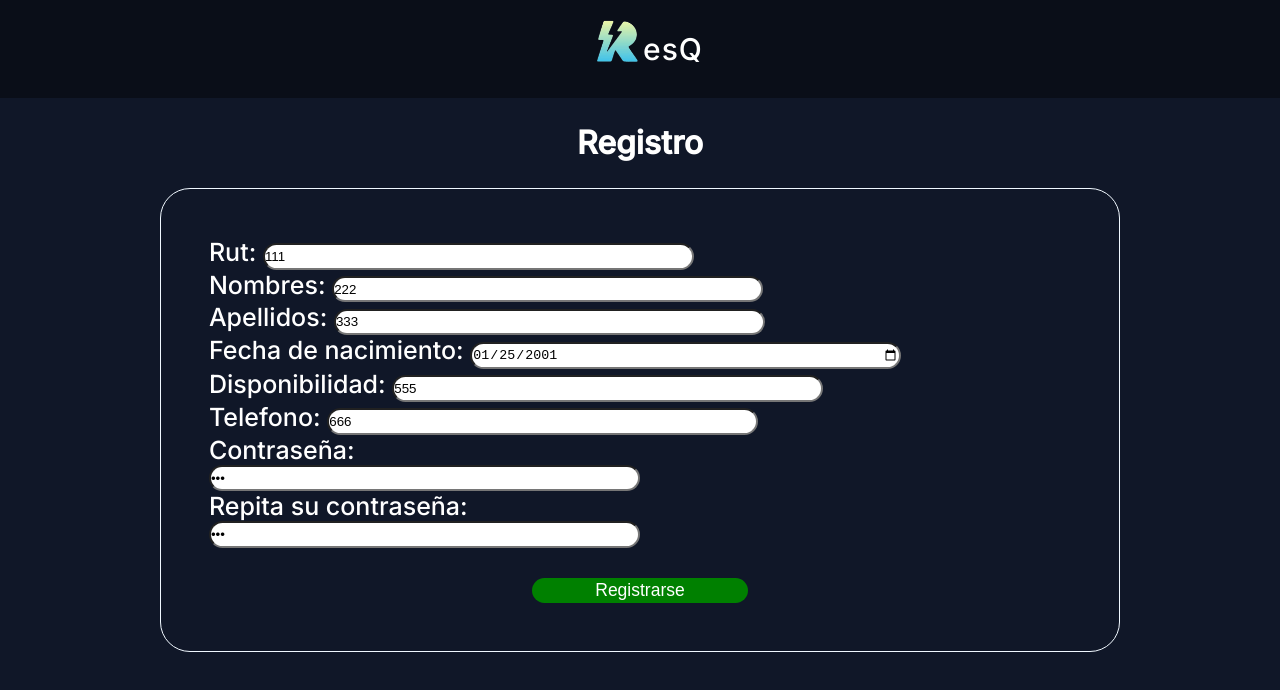
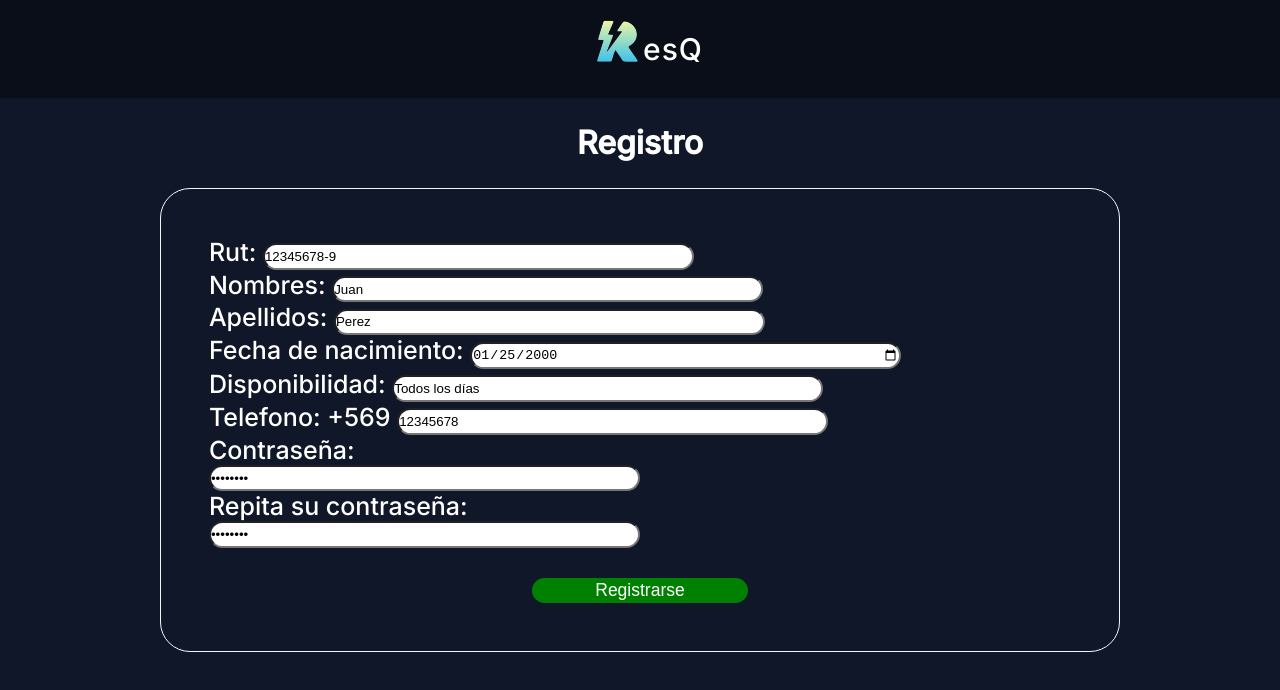
Before and after one commit to Danaxar/tbd-lab1, a Vue app in the folder front/: page /#/register in a window 1280 px wide. Shown: the top 690 px of the page. Built offline with nearby package versions, Linux system fonts and the light colour scheme.

Commit message:
fix: forms default paremeters

```diff
--- a/front/src/vistas/EmergenciasView.vue
+++ b/front/src/vistas/EmergenciasView.vue
@@ -9,7 +9,7 @@
           <div id="formEmergencia">
             <label
               >Nombre:
-              <input type="text" value="emergencia1" />
+              <input type="text" value="" />
             </label>
             <div id="gravedad">
               <h3 style="margin-top: 20px">Gravedad</h3>
--- a/front/src/vistas/LoginView.vue
+++ b/front/src/vistas/LoginView.vue
@@ -4,11 +4,11 @@
     <div id="loginForm">
       <label>
         Rut:
-        <input value="20675871-6" type="text" />
+        <input value="admin" type="text" />
       </label>
       <br />
       <label
-        >Contraseña: <input value="rucio025" type="password" name="password"
+        >Contraseña: <input value="admin" type="password" name="password"
       /></label>
       <br />
       <button id="loginButton" @click="login">Entrar</button>
--- a/front/src/vistas/RegisterForm.vue
+++ b/front/src/vistas/RegisterForm.vue
@@ -5,39 +5,39 @@
       <div id="form">
         <label>
           Rut:
-          <input value="111" type="text" />
+          <input value="12345678-9" type="text" />
         </label>
 
         <label>
           Nombres:
-          <input value="222" type="text" name="nombres" />
+          <input value="Juan" type="text" name="nombres" />
         </label>
 
         <label>
           Apellidos:
-          <input value="333" type="text" name="apellidos" />
+          <input value="Perez" type="text" name="apellidos" />
         </label>
 
         <label
           >Fecha de nacimiento:
-          <input value="2001-01-25" type="date" name="fecha de nacimiento" />
+          <input value="2000-01-25" type="date" name="fecha de nacimiento" />
         </label>
 
         <label
           >Disponibilidad:
-          <input value="555" type="text" name="disponibilidad" />
+          <input value="Todos los días" type="text" name="disponibilidad" />
         </label>
 
         <label
-          >Telefono:
-          <input value="666" type="number" name="telefono" />
+          >Telefono: +569
+          <input value="12345678" type="number" name="telefono" />
         </label>
 
         <label>Contraseña: </label>
-        <input value="777" type="password" name="password" />
+        <input value="password" type="password" name="password" />
 
         <label>Repita su contraseña: </label>
-        <input value="888" type="password" name="password2" />
+        <input value="password" type="password" name="password2" />
         <br />
         <button id="enviarRegister" @click="enviar">Registrarse</button>
       </div>
```
